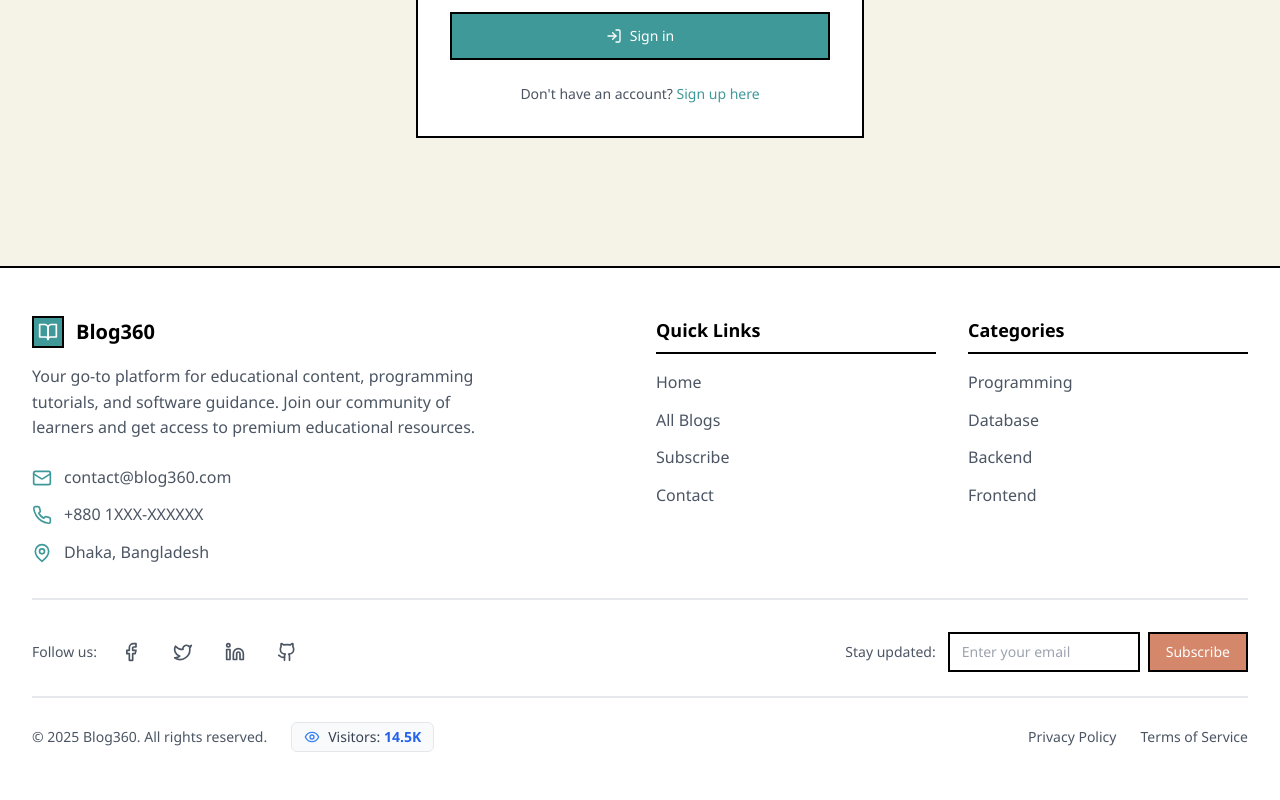
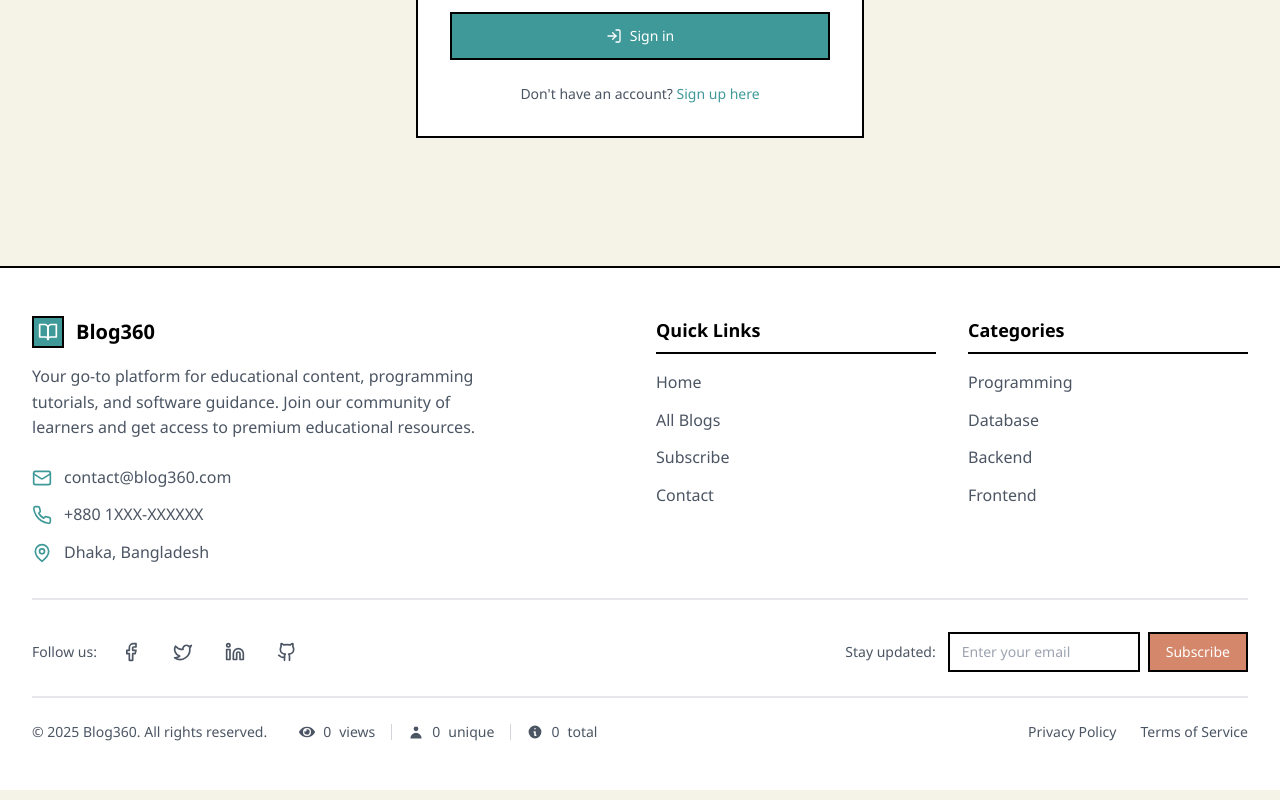
Before and after one commit to misbah7172/BlogPost, a React (Create React App) app in the folder frontend/: page /login in a window 1280 px wide. Shown: the part 666-1466 px from the top of the page. Built offline with nearby package versions, Linux system fonts and the light colour scheme; no server answers.

Commit message:
Restore visitor counter and fix category dropdown

```diff
--- a/frontend/src/components/Footer.js
+++ b/frontend/src/components/Footer.js
@@ -8,14 +8,12 @@ import {
   Facebook,
   Twitter,
   Linkedin,
-  Github,
-  Eye
+  Github
 } from 'lucide-react';
-import useVisitorCount from '../hooks/useVisitorCount';
+import VisitorCounter from './VisitorCounter';
 
 const Footer = () => {
   const currentYear = new Date().getFullYear();
-  const { formattedCount, loading } = useVisitorCount();
 
   const quickLinks = [
     { name: 'Home', href: '/' },
@@ -169,16 +167,7 @@ const Footer = () => {
               <p className="text-sm text-gray-600 dark:text-gray-400">
                 © {currentYear} Blog360. All rights reserved.
               </p>
-              <div className="flex items-center space-x-2 px-3 py-1 bg-gray-50 dark:bg-gray-800 rounded-md border border-gray-200 dark:border-gray-700 text-sm">
-                <Eye className="w-4 h-4 text-blue-500" />
-                <span className="text-gray-700 dark:text-gray-300">
-                  {loading ? (
-                    <span className="animate-pulse">Loading...</span>
-                  ) : (
-                    <>Visitors: <span className="font-semibold text-blue-600 dark:text-blue-400">{formattedCount}</span></>
-                  )}
-                </span>
-              </div>
+              <VisitorCounter />
             </div>
             <div className="flex items-center space-x-6">
               <Link
--- /dev/null
+++ b/frontend/src/components/VisitorCounter.js
@@ -0,0 +1,131 @@
+import React, { useState, useEffect } from 'react';
+import { FaEye } from 'react-icons/fa';
+import { apiRequest } from '../services/api';
+
+const VisitorCounter = () => {
+  const [visitorStats, setVisitorStats] = useState({
+    totalVisitors: 0,
+    uniqueVisitors: 0,
+    totalViews: 0
+  });
+  const [isLoading, setIsLoading] = useState(true);
+  const [isExpanded, setIsExpanded] = useState(false);
+
+  useEffect(() => {
+    const recordVisit = async () => {
+      try {
+        // Record the current visit using the API service
+        await apiRequest('/visitors/visit', {
+          method: 'POST',
+          body: {
+            userAgent: navigator.userAgent,
+            referrer: document.referrer
+          }
+        });
+      } catch (error) {
+        console.error('Failed to record visit:', error);
+      }
+    };
+
+    const fetchVisitorStats = async () => {
+      try {
+        const stats = await apiRequest('/visitors/stats');
+        setVisitorStats(stats);
+      } catch (error) {
+        console.error('Failed to fetch visitor stats:', error);
+      } finally {
+        setIsLoading(false);
+      }
+    };
+
+    // Record visit and fetch stats
+    recordVisit();
+    fetchVisitorStats();
+  }, []);
+
+  const formatNumber = (num) => {
+    if (num >= 1000000) {
+      return (num / 1000000).toFixed(1) + 'M';
+    }
+    if (num >= 1000) {
+      return (num / 1000).toFixed(1) + 'K';
+    }
+    return num.toString();
+  };
+
+  if (isLoading) {
+    return (
+      <div className="flex items-center space-x-2 text-gray-600 dark:text-gray-400">
+        <FaEye className="w-4 h-4" />
+        <span className="text-sm">Loading...</span>
+      </div>
+    );
+  }
+
+  return (
+    <div className="flex items-center space-x-2">
+      {/* Mobile view - collapsed by default */}
+      <div className="md:hidden">
+        <button
+          onClick={() => setIsExpanded(!isExpanded)}
+          className="flex items-center space-x-2 text-gray-600 dark:text-gray-400 hover:text-gray-800 dark:hover:text-gray-200 transition-colors"
+        >
+          <FaEye className="w-4 h-4" />
+          <span className="text-sm font-medium">
+            {formatNumber(visitorStats.totalViews)} views
+          </span>
+        </button>
+
+        {isExpanded && (
+          <div className="mt-2 p-3 bg-gray-100 dark:bg-gray-800 rounded-lg border">
+            <div className="space-y-1 text-xs">
+              <div className="flex justify-between">
+                <span>Total Views:</span>
+                <span className="font-medium">{visitorStats.totalViews.toLocaleString()}</span>
+              </div>
+              <div className="flex justify-between">
+                <span>Unique Visitors:</span>
+                <span className="font-medium">{visitorStats.uniqueVisitors.toLocaleString()}</span>
+              </div>
+              <div className="flex justify-between">
+                <span>Total Visitors:</span>
+                <span className="font-medium">{visitorStats.totalVisitors.toLocaleString()}</span>
+              </div>
+            </div>
+          </div>
+        )}
+      </div>
+
+      {/* Desktop view - full stats always visible */}
+      <div className="hidden md:flex items-center space-x-4 text-sm text-gray-600 dark:text-gray-400">
+        <div className="flex items-center space-x-2">
+          <FaEye className="w-4 h-4" />
+          <span className="font-medium">{formatNumber(visitorStats.totalViews)}</span>
+          <span>views</span>
+        </div>
+
+        <div className="h-4 w-px bg-gray-300 dark:bg-gray-600"></div>
+
+        <div className="flex items-center space-x-2">
+          <svg className="w-4 h-4" fill="currentColor" viewBox="0 0 20 20">
+            <path fillRule="evenodd" d="M10 9a3 3 0 100-6 3 3 0 000 6zm-7 9a7 7 0 1114 0H3z" clipRule="evenodd" />
+          </svg>
+          <span className="font-medium">{formatNumber(visitorStats.uniqueVisitors)}</span>
+          <span>unique</span>
+        </div>
+
+        <div className="h-4 w-px bg-gray-300 dark:bg-gray-600"></div>
+
+        <div className="flex items-center space-x-2">
+          <svg className="w-4 h-4" fill="currentColor" viewBox="0 0 20 20">
+            <path fillRule="evenodd" d="M18 10a8 8 0 11-16 0 8 8 0 0116 0zm-7-4a1 1 0 11-2 0 1 1 0 012 0zM9 9a1 1 0 000 2v3a1 1 0 001 1h1a1 1 0 100-2v-3a1 1 0 00-1-1H9z" clipRule="evenodd" />
+          </svg>
+          <span className="font-medium">{formatNumber(visitorStats.totalVisitors)}</span>
+          <span>total</span>
+        </div>
+      </div>
+    </div>
+  );
+};
+
+export default VisitorCounter;
--- a/frontend/src/pages/EditBlog.js
+++ b/frontend/src/pages/EditBlog.js
@@ -54,7 +54,8 @@ const EditBlog = () => {
     const fetchCategories = async () => {
       try {
         const response = await blogService.getCategories();
-        setCategories(response.categories || []);
+        console.log('Categories response:', response); // Debug log
+        setCategories(response || []);
       } catch (error) {
         console.error('Error fetching categories:', error);
       }
```
